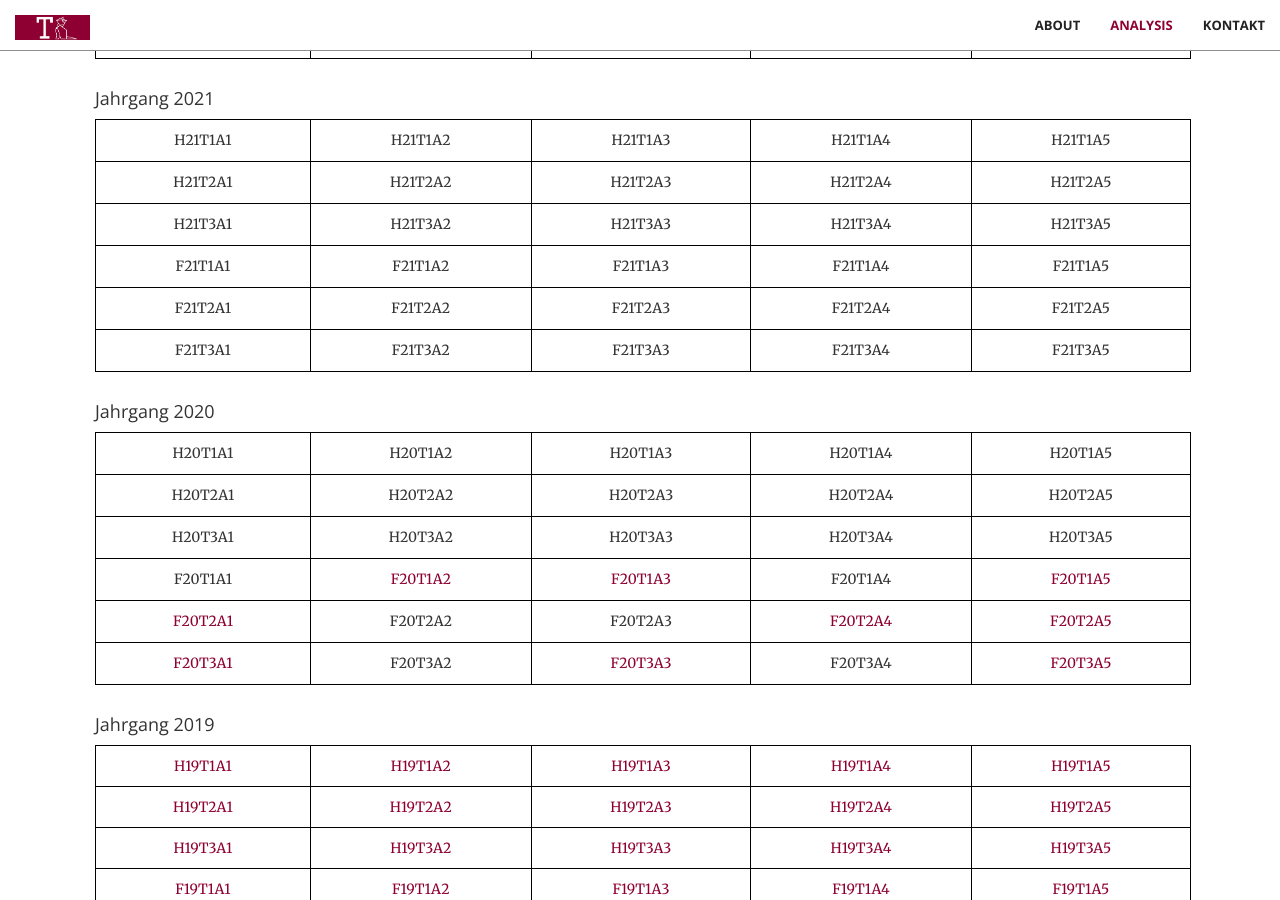
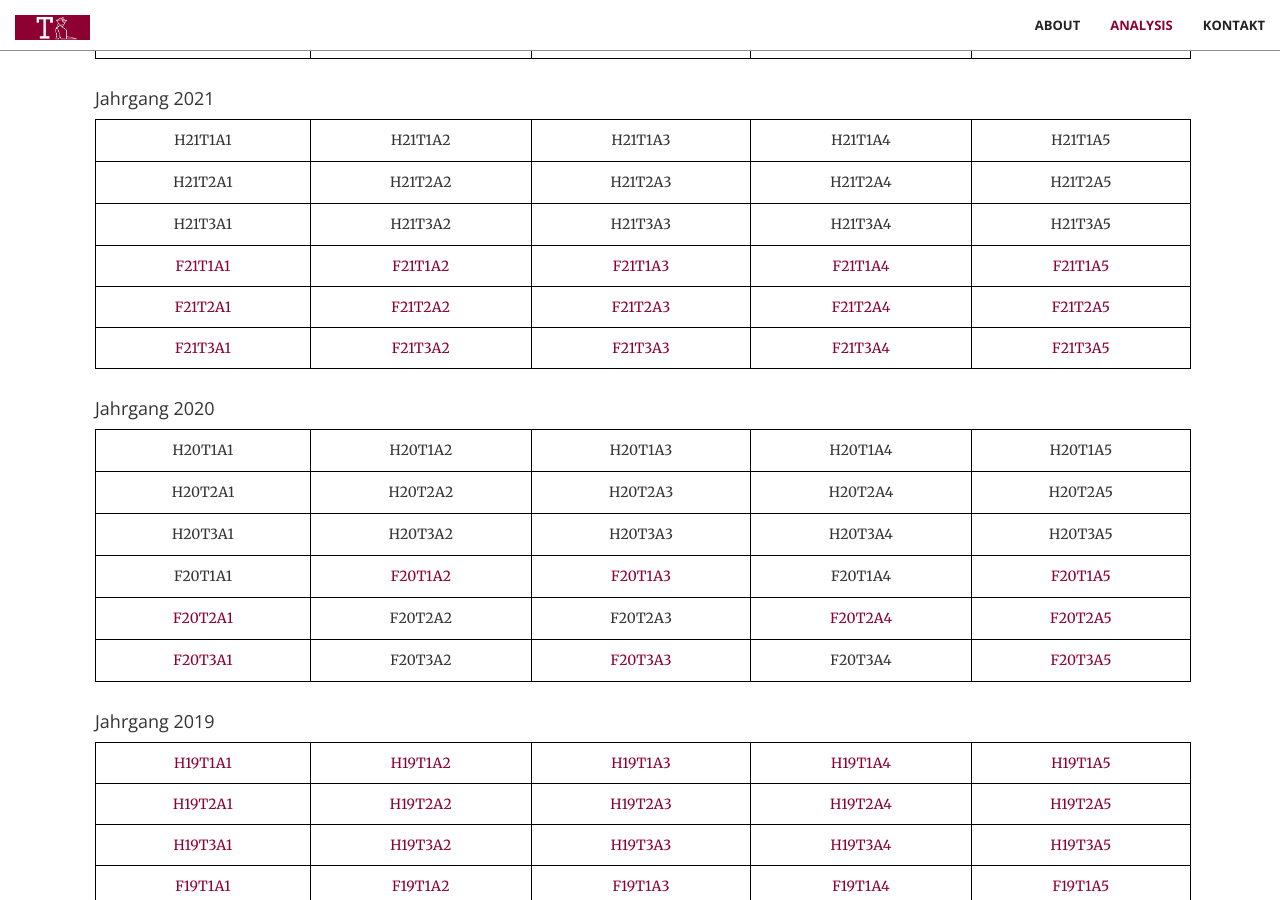
Before and after one commit to trabaldini/trabaldini.github.io, a Jekyll site: the page built from index.html, in a window 1280 px wide and 900 px high, scrolled down 1965 px. Built offline with Jekyll 4.4.1, drawn with Linux system fonts in a browser that asks for light colours; some web fonts are replaced.

Commit message:
add F21 exercises

```diff
--- a/_includes/math.html
+++ b/_includes/math.html
@@ -193,53 +193,53 @@
                             </tr>
                              <tr>
                                 <td>
-                                    <p>F21T1A1</p>
-                                </td>
-                                <td>
-                                    <p>F21T1A2</p>
-                                </td>
-                                <td>
-                                    <p>F21T1A3</p>
-                                </td>
-                                <td>
-                                    <p>F21T1A4</p>
-                                </td>
-                                <td>
-                                    <p>F21T1A5</p>
-                                </td>
-                            </tr>
-                            <tr>
-                                <td>
-                                    <p>F21T2A1</p>
-                                </td>
-                                <td>
-                                    <p>F21T2A2</p>
-                                </td>
-                                <td>
-                                    <p>F21T2A3</p>
-                                </td>
-                                <td>
-                                    <p>F21T2A4</p>
-                                </td>
-                                <td>
-                                    <p>F21T2A5</p>
-                                </td>
-                            </tr>
-                            <tr>
-                                <td>
-                                    <p>F21T3A1</p>
-                                </td>
-                                <td>
-                                    <p>F21T3A2</p>
-                                </td>
-                                <td>
-                                    <p>F21T3A3</p>
-                                </td>
-                                <td>
-                                    <p>F21T3A4</p>
-                                </td>
-                                <td>
-                                    <p>F21T3A5</p>
+                                    <a href="aufg/F21T1A1_RA.pdf" target="_blank">F21T1A1</a>
+                                </td>
+                                <td>
+                                    <a href="aufg/F21T1A2_FT.pdf" target="_blank">F21T1A2</a>
+                                </td>
+                                <td>
+                                    <a href="aufg/F21T1A3_DGL.pdf" target="_blank">F21T1A3</a>
+                                </td>
+                                <td>
+                                    <a href="aufg/F21T1A4_DGL.pdf" target="_blank">F21T1A4</a>
+                                </td>
+                                <td>
+                                    <a href="aufg/F21T1A5_FT.pdf" target="_blank">F21T1A5</a>
+                                </td>
+                            </tr>
+                            <tr>
+                                <td>
+                                    <a href="aufg/F21T2A1_FT.pdf" target="_blank">F21T2A1</a>
+                                </td>
+                                <td>
+                                    <a href="aufg/F21T2A2_FT.pdf" target="_blank">F21T2A2</a>
+                                </td>
+                                <td>
+                                    <a href="aufg/F21T2A3_DGL.pdf" target="_blank">F21T2A3</a>
+                                </td>
+                                <td>
+                                    <a href="aufg/F21T2A4_FT.pdf" target="_blank">F21T2A4</a>
+                                </td>
+                                <td>
+                                    <a href="aufg/F21T2A5_DGL.pdf" target="_blank">F21T2A5</a>
+                                </td>
+                            </tr>
+                            <tr>
+                                <td>
+                                    <a href="aufg/F21T3A1_RA.pdf" target="_blank">F21T3A1</a>
+                                </td>
+                                <td>
+                                    <a href="aufg/F21T3A2_FT.pdf" target="_blank">F21T3A2</a>
+                                </td>
+                                <td>
+                                    <a href="aufg/F21T3A3_RA.pdf" target="_blank">F21T3A3</a>
+                                </td>
+                                <td>
+                                    <a href="aufg/F21T3A4_FT.pdf" target="_blank">F21T3A4</a>
+                                </td>
+                                <td>
+                                    <a href="aufg/F21T3A5_DGL.pdf" target="_blank">F21T3A5</a>
                                 </td>
                             </tr>
                         </tbody>
```
Also changed, not shown: 15 other files.
